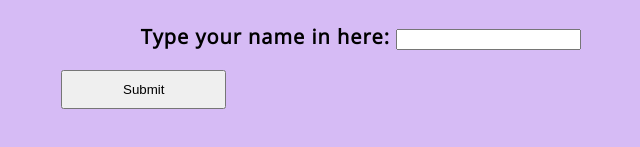
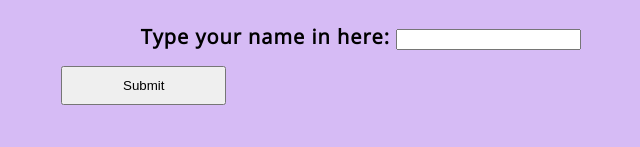
Before and after one commit to ashjoh25/Final-Project, a website: page opener.html in a window 1280 px wide. Shown: the part 441-588 px from the top of the page, 279-919 px from the left. Drawn offline with nearby package versions, Linux system fonts and the light colour scheme.

Commit message:
making main file, changing file names

```diff
--- a/index.html
+++ b/opener.html
@@ -14,6 +14,6 @@
 <body>
     <h1>Welcome to your task manager!</h1>
     <h2>Type your name in here: <input type = "text" name = "name"></h2>
-    <h3><button type = "button">Submit</button></h3>
+    <button type = "button">Submit</button>
 </body>
 </html>
```
Also changed, not shown: main.html (added).
